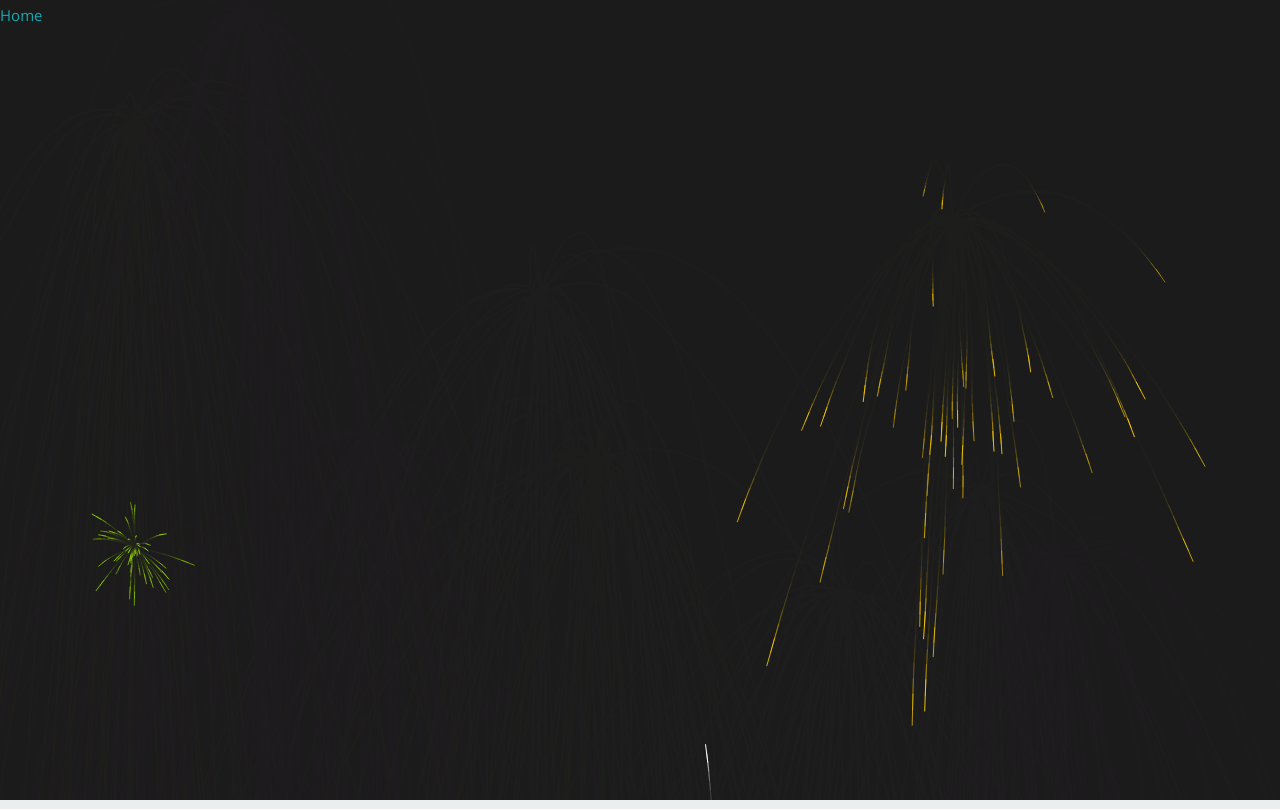
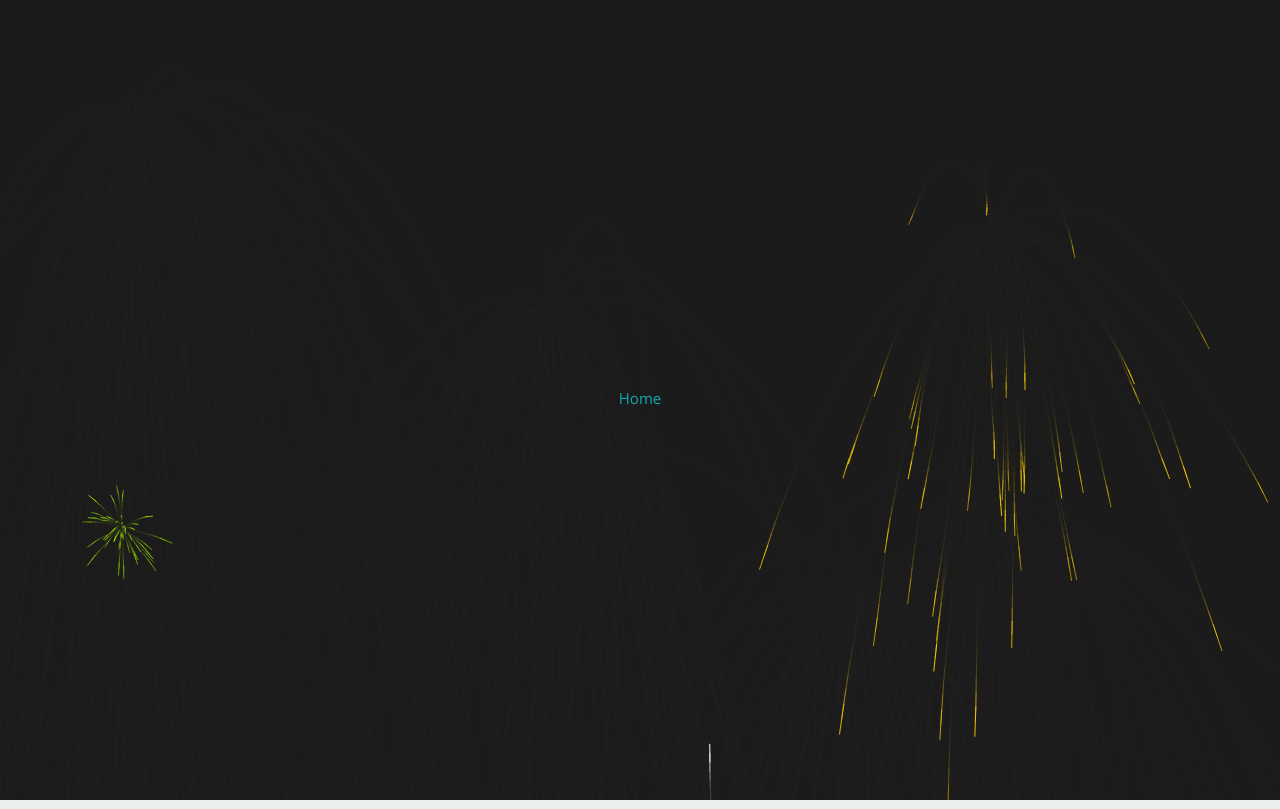
Before and after one commit to JacobCutts13/portfolio-front-end, a React (Create React App) app: page /Fireworks in a window 1280 px wide. Built offline with nearby package versions, Linux system fonts and the light colour scheme.

Commit message:
added styling to individual; pages

```diff
--- a/src/components/projects/FireworksProject.tsx
+++ b/src/components/projects/FireworksProject.tsx
@@ -4,7 +4,7 @@ import Fireworks from "../../sketches/fireworks/Fireworks";
 export default function FireworksProject(): JSX.Element {
   return (
     <>
-      <section id="Header">
+      <header id="Header">
         <div style={{ position: "absolute", zIndex: -1, top: 0, left: 0 }}>
           <Fireworks />
         </div>
@@ -23,7 +23,7 @@ export default function FireworksProject(): JSX.Element {
             </div>
           </div>
         </Fade> */}
-      </section>
+      </header>
     </>
   );
 }
--- a/src/sketches/fireworks/Fireworks.tsx
+++ b/src/sketches/fireworks/Fireworks.tsx
@@ -15,7 +15,7 @@ class Fireworks extends React.Component {
   }
 
   Sketch = (p: p5): void => {
-    const fireworks: Firework[] = [];
+    let fireworks: Firework[] = [];
     const f = 0.03; //chance of spawning a firework each frame
     let width = p.windowWidth;
     let height = p.windowHeight;
@@ -33,14 +33,13 @@ class Fireworks extends React.Component {
         fireworks.push(new Firework(p, false, 0, 0, width, height));
       }
 
+      //remove dead fireworks
+      fireworks = fireworks.filter(f => f.alive);
+
       for (const i in fireworks) {
         fireworks[i].update();
         fireworks[i].show();
 
-        //remove firework if dead
-        if (!fireworks[i].alive) {
-          fireworks.splice(parseInt(i), 1);
-        }
       }
     };
     p.mousePressed = () => {
```
